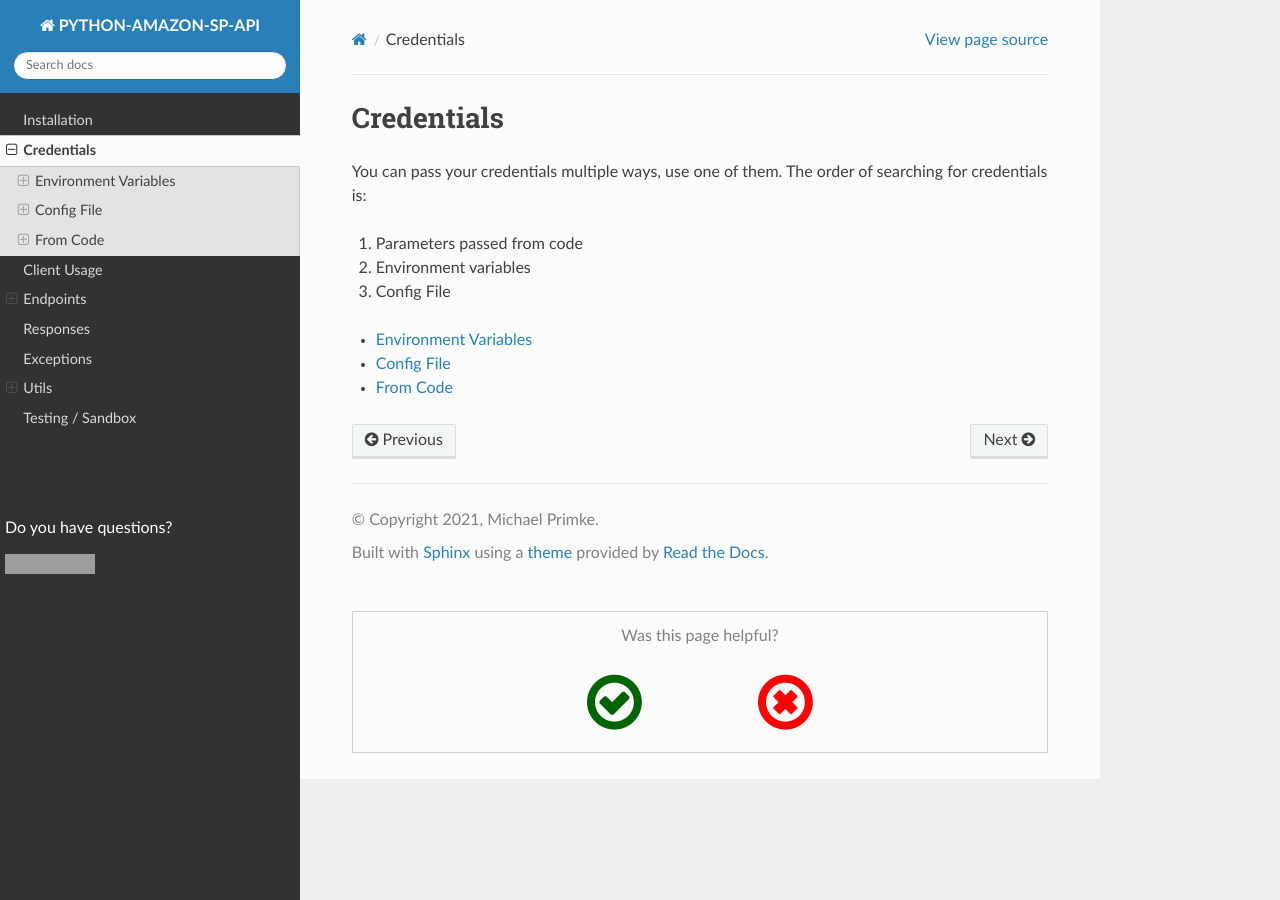
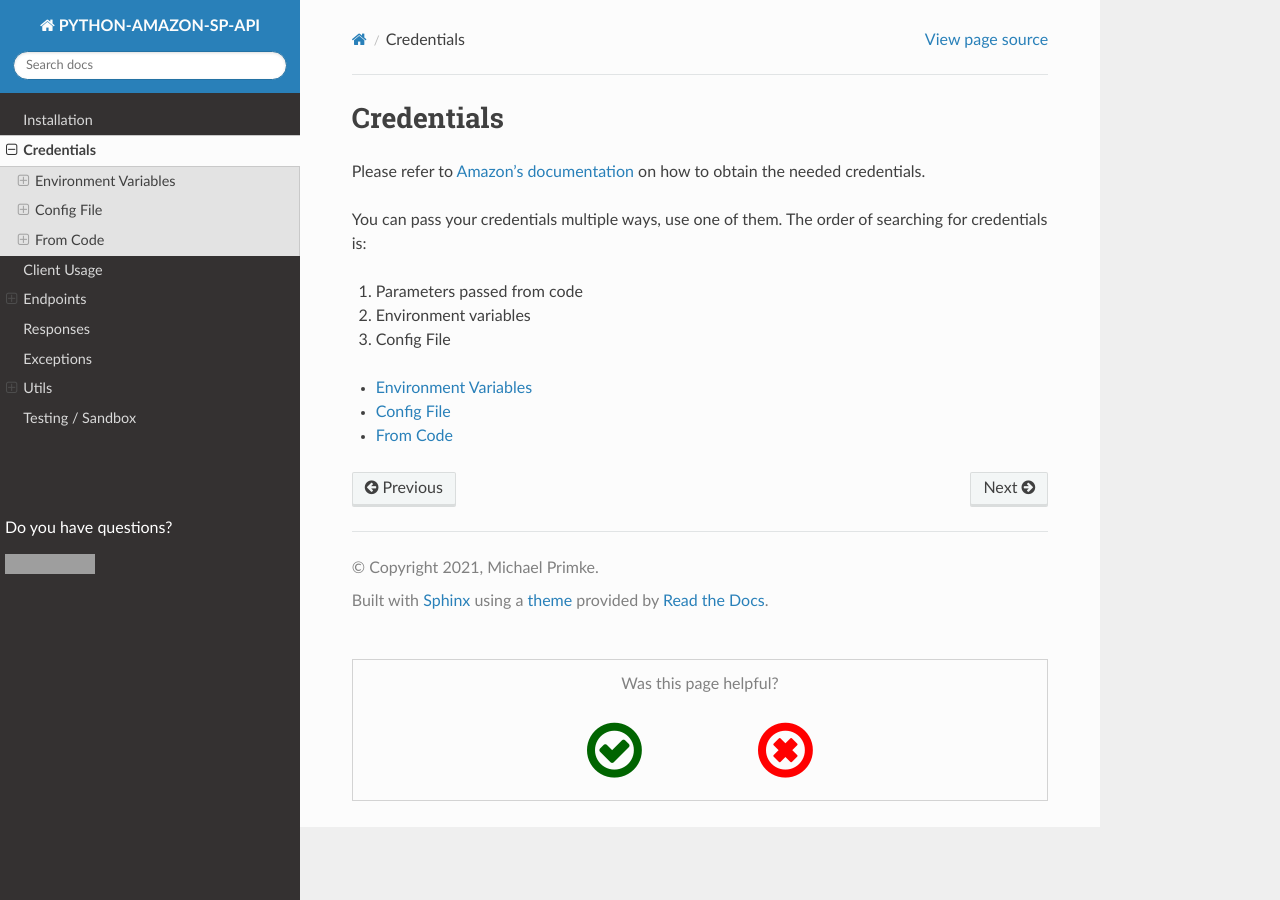
Before and after one commit to saleweaver/sp-api-docs, a Sphinx documentation site: the page built from docs/credentials.rst, in a window 1280 px wide. Built offline with Sphinx 7.4.7 and the Read the Docs theme 2.0.0, drawn with Linux system fonts in a browser that asks for light colours; comment, search, counter and statistics services are not loaded; grey boxes are pictures that could not be loaded.

```diff
--- a/docs/credentials.rst
+++ b/docs/credentials.rst
@@ -1,10 +1,9 @@
 Credentials
 ===========
 
+Please refer to `Amazon's documentation`_ on how to obtain the needed credentials.
 
-
-
-
+.. _Amazon's documentation: https://github.com/amzn/selling-partner-api-docs/blob/main/guides/en-US/developer-guide/SellingPartnerApiDeveloperGuide.md#creating-and-configuring-iam-policies-and-entities
 
 You can pass your credentials multiple ways, use one of them.
 The order of searching for credentials is:
```
